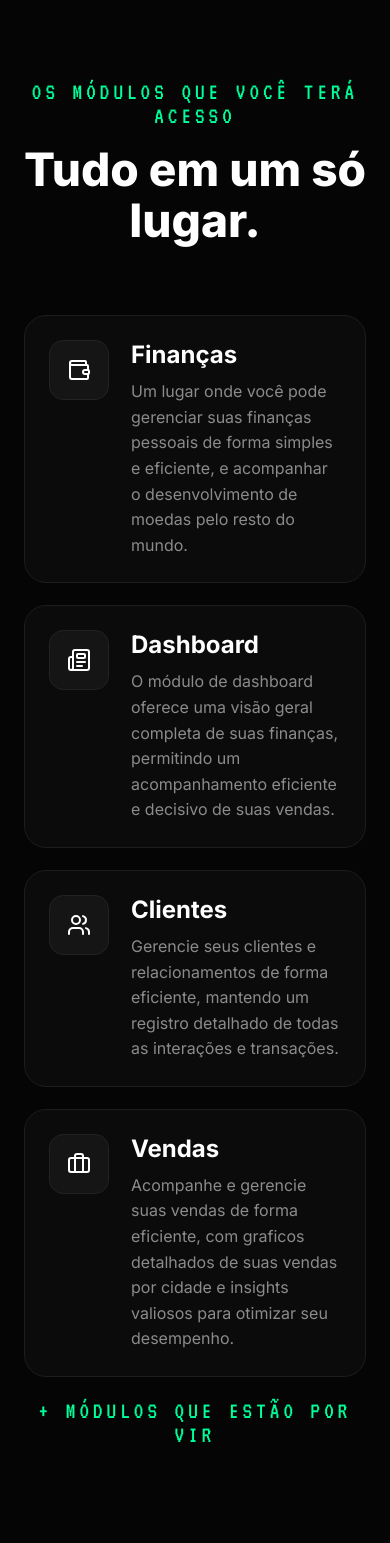
After one commit to pedrocode181-ship/sellix.projeto, a Django app: page /modulos/ in a window 390 px wide. The commit adds this page. Run offline with Django 5.2, Linux system fonts and the light colour scheme.

Commit message:
Add files via upload

```diff
--- a/sellix/projeto/home/templates/core/login.html
+++ b/sellix/projeto/home/templates/core/login.html
@@ -53,6 +53,10 @@
             height: 4vh;
             width: 85%;
         }
+        a {
+            color: rgb(0, 195, 0);
+            text-decoration: none;
+        }
     </style>
 </head>
 <body>
@@ -65,6 +69,7 @@
             <input type="email" name="email" placeholder="Digite seu email" required>
             <input type="password" name="senha" placeholder="Digite sua senha" required>
             <button>Entrar</button>
+            <p>ainda não tem uma conta? <a href="{% url 'cadastro' %}">Cadastre-se</a></p>
     </div>
     </form>
 
--- /dev/null
+++ b/sellix/projeto/home/templates/core/modulos.html
@@ -0,0 +1,203 @@
+<!DOCTYPE html>
+<html lang="pt-BR">
+<head>
+  <meta charset="UTF-8" />
+  <meta name="viewport" content="width=device-width, initial-scale=1.0"/>
+
+  <title>Landing Page Dev</title>
+
+  <!-- Fonte -->
+  <link rel="preconnect" href="https://fonts.googleapis.com">
+  <link href="https://fonts.googleapis.com/css2?family=Inter:wght@300;400;500;700;800&family=VT323&display=swap" rel="stylesheet">
+
+  <!-- Icons -->
+  <script src="https://unpkg.com/lucide@latest"></script>
+
+  <style>
+    *{
+      margin:0;
+      padding:0;
+      box-sizing:border-box;
+    }
+
+    body{
+      background:#050505;
+      color:white;
+      font-family:'Inter', sans-serif;
+    }
+
+    .container{
+      max-width:1200px;
+      margin:auto;
+      padding:80px 24px;
+    }
+
+    .top-text{
+      text-align:center;
+      color:#00ff99;
+      font-family:'VT323', monospace;
+      font-size:24px;
+      letter-spacing:4px;
+      margin-bottom:16px;
+    }
+
+    h1{
+      text-align:center;
+      font-size:72px;
+      line-height:1.1;
+      margin-bottom:70px;
+      font-weight:800;
+    }
+
+    .grid{
+      display:grid;
+      grid-template-columns:repeat(auto-fit,minmax(420px,1fr));
+      gap:22px;
+    }
+
+    .card{
+      background:#0b0b0b;
+      border:1px solid #1d1d1d;
+      border-radius:22px;
+      padding:32px;
+      display:flex;
+      gap:22px;
+      transition:0.25s ease;
+    }
+
+    .card:hover{
+      transform:translateY(-4px);
+      border-color:#2f2f2f;
+      box-shadow:0 0 30px rgba(0,255,153,0.08);
+    }
+
+    .icon-box{
+      min-width:60px;
+      height:60px;
+      border-radius:14px;
+      background:#151515;
+      border:1px solid #222;
+      display:flex;
+      align-items:center;
+      justify-content:center;
+    }
+
+    .icon-box i{
+      color:#9b9b9b;
+      width:28px;
+      height:28px;
+    }
+
+    .card h2{
+      font-size:32px;
+      margin-bottom:10px;
+      font-weight:700;
+    }
+
+    .card p{
+      color:#8b8b8b;
+      font-size:20px;
+      line-height:1.6;
+    }
+
+    @media(max-width:768px){
+
+      h1{
+        font-size:46px;
+      }
+
+      .grid{
+        grid-template-columns:1fr;
+      }
+
+      .card{
+        padding:24px;
+      }
+
+      .card h2{
+        font-size:24px;
+      }
+
+      .card p{
+        font-size:16px;
+      }
+    }
+  </style>
+</head>
+<body>
+
+  <section class="container">
+
+    <div class="top-text">
+      OS MÓDULOS QUE VOCÊ TERÁ ACESSO
+    </div>
+
+    <h1>Tudo em um só lugar.</h1>
+
+    <div class="grid">
+
+      <div class="card">
+        <div class="icon-box">
+          <i data-lucide="wallet"></i>
+        </div>
+
+        <div>
+          <h2>Finanças</h2>
+          <p>
+            Um lugar onde você pode gerenciar suas finanças pessoais de forma simples e eficiente, e acompanhar o desenvolvimento de moedas pelo resto do mundo.
+          </p>
+        </div>
+      </div>
+
+      <div class="card">
+        <div class="icon-box">
+          <i data-lucide="newspaper"></i>
+        </div>
+
+        <div>
+          <h2>Dashboard</h2>
+          <p>
+            O módulo de dashboard oferece uma visão geral completa de suas finanças, permitindo um acompanhamento eficiente e decisivo de suas vendas.
+          </p>
+        </div>
+      </div>
+
+      <div class="card">
+        <div class="icon-box">
+          <i data-lucide="users"></i>
+        </div>
+
+        <div>
+          <h2>Clientes</h2>
+          <p>
+            Gerencie seus clientes e relacionamentos de forma eficiente, mantendo um registro detalhado de todas as interações e transações.
+          </p>
+        </div>
+      </div>
+
+      <div class="card">
+        <div class="icon-box">
+          <i data-lucide="briefcase"></i>
+        </div>
+
+        <div>
+          <h2>Vendas</h2>
+          <p>
+            Acompanhe e gerencie suas vendas de forma eficiente, com graficos detalhados de suas vendas por cidade e insights valiosos para otimizar seu desempenho.
+          </p>
+        </div>
+      </div>
+
+      <div class="top-text">
+      + MÓDULOS QUE ESTÃO POR VIR
+    </div>
+
+    </div>
+  </section>
+
+  <script>
+    lucide.createIcons();
+  </script>
+
+</body>
+</html>
--- a/sellix/projeto/home/urls.py
+++ b/sellix/projeto/home/urls.py
@@ -1,7 +1,9 @@
 from django.urls import path, include
-from .views import index, page2, login
+from .views import index, modulos, page2, login, cadastro
 urlpatterns = [
     path('', index, name='introdução'),
     path('login/', login, name='login'),
     path('page2/', page2, name='page2'),
+    path('modulos/', modulos, name='modulos'),
+    path('cadastro/', cadastro, name='cadastro')
 ]
--- a/sellix/projeto/home/views.py
+++ b/sellix/projeto/home/views.py
@@ -19,3 +19,9 @@ def login(request):
 
 def page2(request):
     return render(request, 'core/page2.html')
+
+def modulos(request):
+    return render(request, 'core/modulos.html')
+
+def cadastro(request):
+    return render(request, 'core/cadastro.html')
--- a/sellix/projeto/projeto/urls.py
+++ b/sellix/projeto/projeto/urls.py
@@ -22,4 +22,6 @@ urlpatterns = [
     path('', include('home.urls')),
     path('login/', include('home.urls')),
     path('page2/', include('home.urls')),
+    path('modulos/', include('home.urls')),
+    path('cadastro/', include('home.urls')),
 ]
```
Also changed, not shown: sellix/projeto/home/templates/core/cadastro.html (added, +165 -0 lines), sellix/projeto/home/templates/core/index.html (+29 -2 lines).
